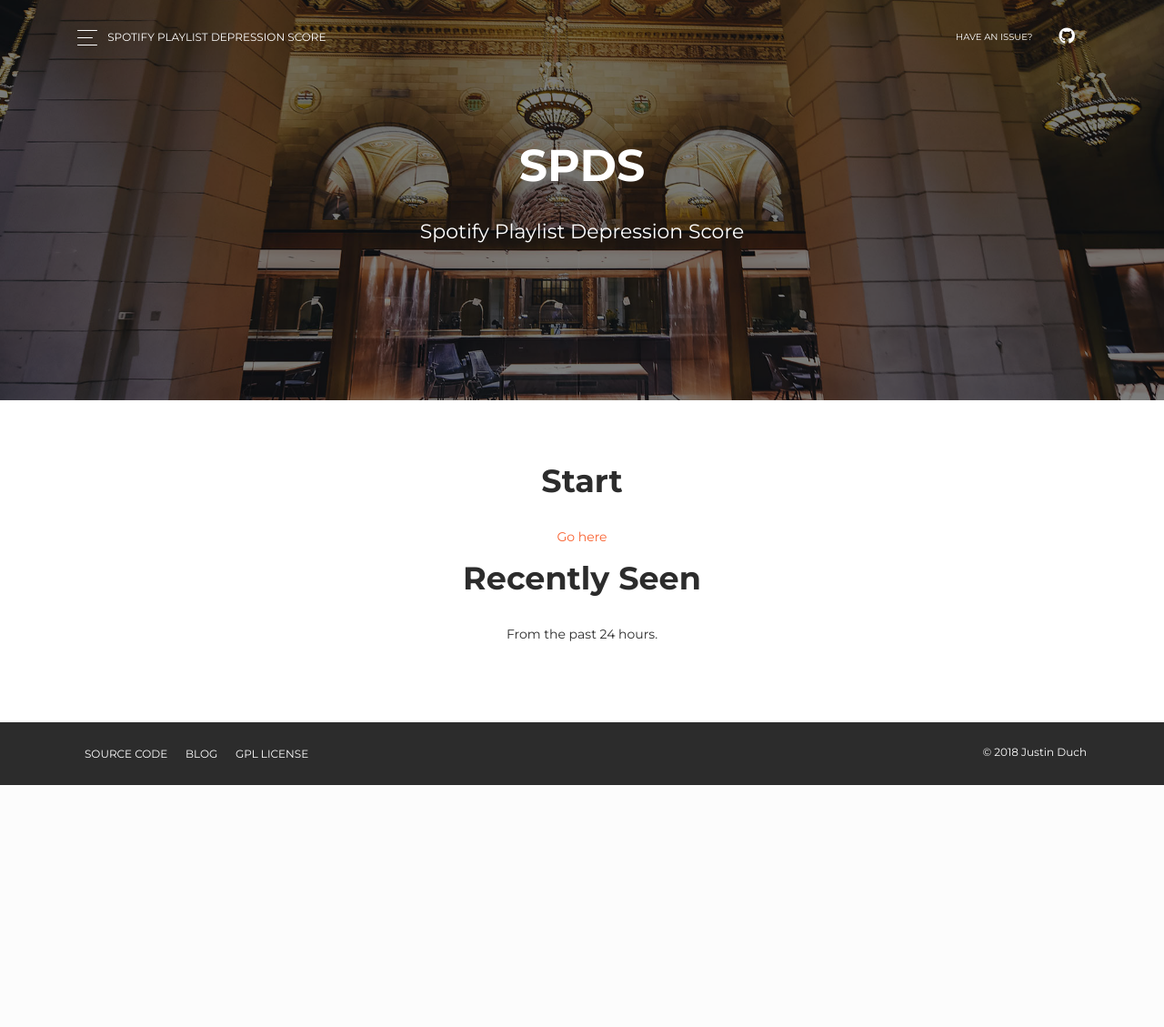
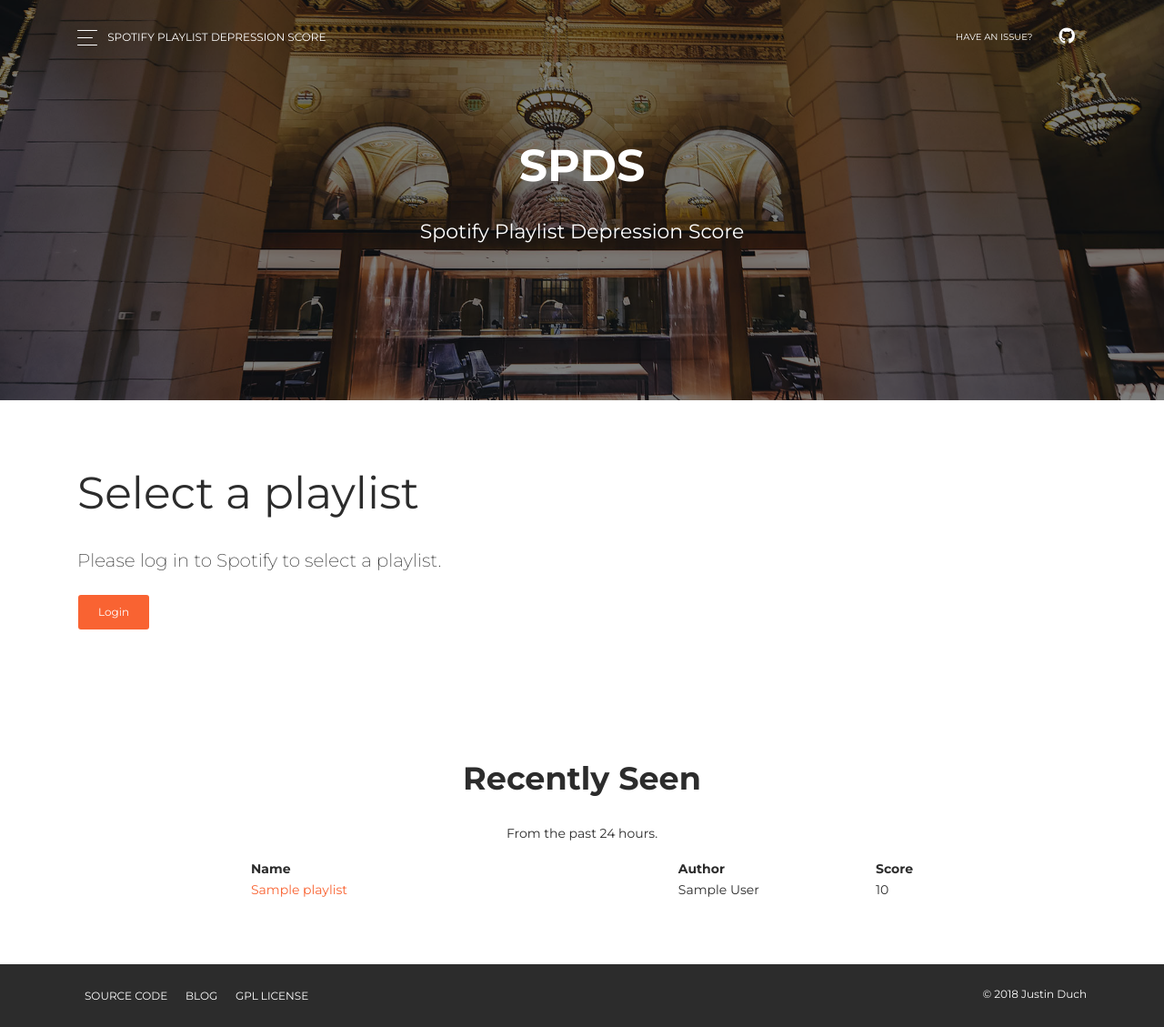
Before and after one commit to beanpuppy/spds, a Flask app: template templates/home.html in a window 1280 px wide. Shown: the whole page at 91% size. Before the commit the page ends 863 px from the top, so only its background shows below. Run offline with Flask 2, Linux system fonts and the light colour scheme; the template is opened without the code that fills it: most values are stand-ins (such as "Sample title", 1, 10 or a date in 2020); parts of the project's set-up code (start-up, migrations or seed data) failed here and were passed over; some libraries are stand-ins or nearby versions.

Commit message:
move search to home screen

```diff
--- a/app.py
+++ b/app.py
@@ -1,4 +1,5 @@
 import re
+import datetime
 from multiprocessing.dummy import Pool as ThreadPool
 from flask import Flask, request, redirect, g, render_template, session, jsonify
 from playhouse.shortcuts import model_to_dict, dict_to_model
@@ -9,8 +10,7 @@
 from models.main import *
 
 app = Flask(__name__)
-app.secret_key = 'some key for session'
-AUTH_HEADER = ''
+app.secret_key = 'vvsecretekye'
 
 """AUTH STUFF"""
 
@@ -24,7 +24,7 @@
     auth_header = spotify.authorise(auth_token)
     session['auth_header'] = auth_header
 
-    return redirect("/search", code=302)
+    return redirect("/", code=302)
 
 def valid_token(resp):
     return resp is not None and not 'error' in resp
@@ -32,23 +32,24 @@
 """WEB PAGE STUFF"""
 
 @app.route('/')
-def index():
-    return render_template('home.html')
+def search():
+    today     = datetime.datetime.now()
+    yesterday = today - datetime.timedelta(days=1)
+    playlists = Playlist.select().where(Playlist.date.between(yesterday, today))
 
-@app.route('/search')
-def search():
     if 'auth_header' in session:
         auth_header = session['auth_header']
 
         user = spotify.get_users_profile(auth_header)
 
         if valid_token(user): return render_template(
-            "search.html",
+            "home.html",
             user=user,
-            playlists=spotify.get_users_playlists(auth_header)['items']
+            user_playlists=spotify.get_users_playlists(auth_header)['items'],
+            playlists=playlists
         )
 
-    return render_template('search.html')
+    return render_template('home.html', playlists=playlists)
 
 @app.route('/score')
 def score():
--- a/templates/home.html
+++ b/templates/home.html
@@ -2,21 +2,104 @@
 
 {% block content %}
 
+{% if not user %}
+<div class="section">
+    <div class="container">
+        <div class="mt-1">
+            <h1>Select a playlist</h1>
+        </div>
+        <p class="lead">Please log in to Spotify to select a playlist.</p>
+
+        <a type="button" class="btn btn-primary" href="/auth">Login</a>
+    </div>
+</div>
+{% else %}
+<div class="section">
+    <div class="container">
+        <h1 class="title">Hi {{ user.display_name or user.id }}</h1>
+        <hr/>
+        <div class="row">
+            <div class="col-md-4">
+                {% if user.images %}
+                    <img src="{{user.images[0].url}}" class="img-square">
+                {% else %}
+                    <img src="http://bit.ly/2nXRRfX" class="img-square">
+                {% endif %}
+            </div>
+
+            <div class="col-md-6">
+                <h2 class="title">Select One of Your Playlists:</h2>
+                {% for play in user_playlists %}
+                <div class='col-md-12'>
+                    <div class='row'>
+                        <p><a href="/score?playlist={{ play.id }}">{{ play.name }}</a></p>
+                    </div>
+                </div>
+                {% endfor %}
+            </div>
+        </div>
+    </div>
+</div>
+
+<div class="section" ng-app="search" ng-controller="searchCtrl">
+    <form id="new-playlist" method="POST">
+
+        <div class="container">
+            <div class="row">
+                <div class="col-md-8 ml-auto mr-auto text-center">
+                    <h2 class="title">Or Enter Someone Elses.</h2>
+                </div>
+            </div>
+            <div class="row">
+                <div class="col-md-8 ml-auto mr-auto text-center">
+                    <div class="form-group">
+                        <label style="float:left;">Playlist ID:</label>
+                        <input type="text" ng-model="playlist" placeholder="e.g https://open.spotify.com/user/kasuporo/playlist/5vE5n0P1Ajz081hWLr4q3f?si=o4XPm7PBS5uS7IPZFclKNw" class="form-control">
+                    </div>
+                </div>
+            </div>
+            <div class="row">
+                <div class="col-md-10">
+                    <button class="btn btn-primary" style="float:right;" type="submit">Submit</button>
+                </div>
+            </div>
+        </div>
+
+    </form>
+</div>
+{% endif %}
+
 <div class="section section-enter-playlist">
     <div class="container">
-        <div class="row">
-            <div class="col-md-8 ml-auto mr-auto text-center">
-                <h2 class="title">Start</h2>
-                <p><a href="/search">Go here</a></p>
-            </div>
-        </div>
         <div class="row">
             <div class="col-md-8 ml-auto mr-auto text-center">
                 <h2 class="title">Recently Seen</h2>
                 <p>From the past 24 hours.</p>
             </div>
         </div>
+        <div class="row">
+            <div class="col-md-8 ml-auto mr-auto">
+            <table>
+                <thead>
+                    <th style="width:65%">Name</th>
+                    <th style="width:30%">Author</th>
+                    <th style="width:5%">Score</th>
+                </thead>
+                <tbody>
+                    {% for playlist in playlists %}
+                    <td><a href="/score?playlist={{ playlist.playlist_id }}">{{ playlist.name }}</a></td>
+                    <td>{{ playlist.author }}</td>
+                    <td>{{ playlist.score }}</td>
+                    {% endfor %}
+                </tbody>
+            </table>
+            </div>
+        </div>
     </div>
 </div>
 
 {% endblock %}
+
+{% block feet %}
+<script src="{{ url_for('static', filename='js/angular/home.js') }}" type="text/javascript"></script>
+{% endblock %}
```
Also changed, not shown: templates/search.html (deleted, +0 -76 lines), static/js/angular/home.js (renamed from static/js/angular/search.js).
